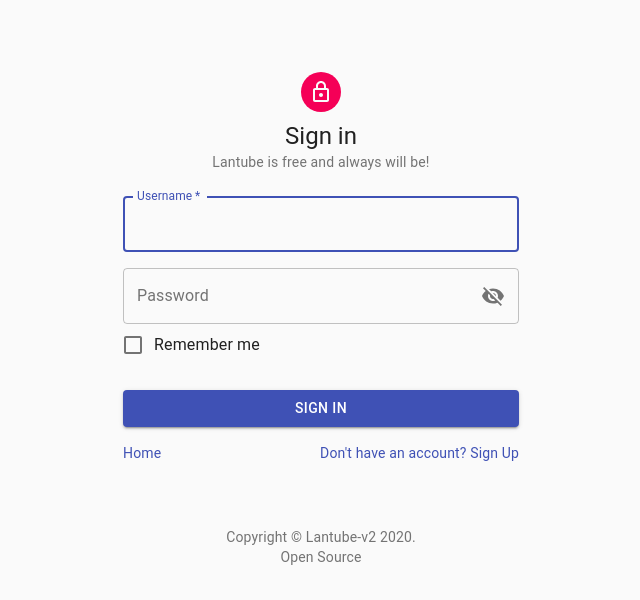
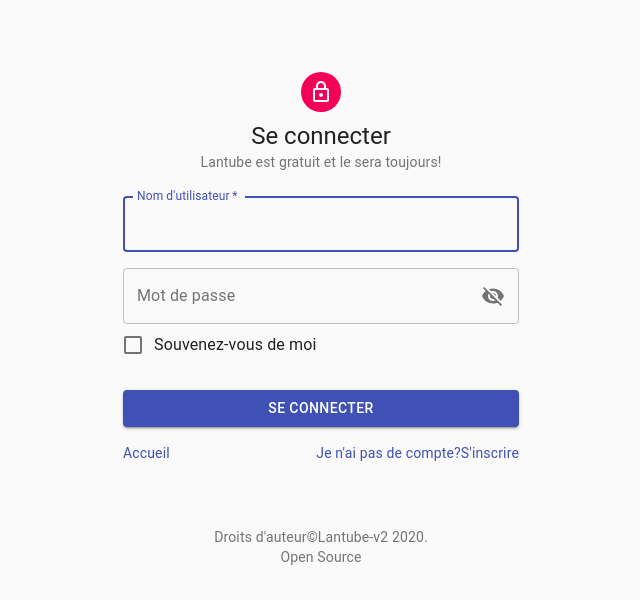
Before and after one commit to TatchumNono/lantube-v2, a React (Create React App) app: page /SignIn in a window 1280 px wide. Shown: the top 600 px of the page, without its empty margins (319-959 px from the left). Built offline with nearby package versions, Linux system fonts and the light colour scheme.

Commit message:
Integrate i18n in app

```diff
--- a/package.json
+++ b/package.json
@@ -11,11 +11,13 @@
     "@testing-library/react": "^9.3.2",
     "@testing-library/user-event": "^7.1.2",
     "axios": "^0.19.2",
+    "i18next": "^19.7.0",
     "react": "^16.13.1",
     "react-avatar-edit": "^0.8.3",
     "react-cookie": "^4.0.3",
     "react-dom": "^16.13.1",
     "react-dropzone": "^11.0.2",
+    "react-i18next": "^11.7.2",
     "react-player": "^2.6.0",
     "react-router-dom": "^5.2.0",
     "react-scripts": "^3.4.3",
--- a/src/components/Login/Copyright.js
+++ b/src/components/Login/Copyright.js
@@ -1,11 +1,13 @@
 import React from 'react';
 import Typography from '@material-ui/core/Typography';
 import Link from '@material-ui/core/Link';
+import { useTranslation } from 'react-i18next';
 
 const Copyright = () => {
+  const { t } = useTranslation()
   return (
     <Typography variant="body2" color="textSecondary" align="center">
-      {'Copyright © '}
+      {t('copyright')+'©'}
       <Link
         color="inherit"
         target="_BLANK"
--- a/src/components/Login/SignIn.js
+++ b/src/components/Login/SignIn.js
@@ -23,6 +23,7 @@ import axios from 'axios';
 import { useHistory } from 'react-router-dom';
 import { UserContext } from '../../contexts/userContext';
 import Copyright from './Copyright';
+import { useTranslation } from 'react-i18next';
 
 const useStyles = makeStyles((theme) => ({
   paper: {
@@ -52,6 +53,7 @@ const useStyles = makeStyles((theme) => ({
 }));
 
 const SignIn = () => {
+  const { t } = useTranslation()
   const [username, setUsername] = React.useState('');
   const [password, setPassword] = React.useState('');
   const [values, setValues] = React.useState(false);
@@ -96,9 +98,9 @@ const SignIn = () => {
           <LockOutlinedIcon />
         </Avatar>
         <Typography component="h1" variant="h5" align="center">
-          Sign in
+          {t('signin')}
           <Typography variant="body2" color="textSecondary" align="center">
-            Lantube is free and always will be!
+            {t('freedom-msg')+'!'}
           </Typography>
         </Typography>
         <form onSubmit={handleSubmit} className={classes.form} noValidate>
@@ -108,7 +110,7 @@ const SignIn = () => {
             required
             fullWidth
             id="username"
-            label="Username"
+            label={t('username-label')}
             name="username"
             autoFocus
             value={username}
@@ -119,7 +121,7 @@ const SignIn = () => {
 
           <FormControl className={classes.form} variant="outlined">
             <InputLabel htmlFor="outlined-adornment-password">
-              Password
+              {t('password-label')}
             </InputLabel>
             <OutlinedInput
               fullWidth
@@ -147,7 +149,7 @@ const SignIn = () => {
 
           <FormControlLabel
             control={<Checkbox value="remember" color="primary" />}
-            label="Remember me"
+            label={t('cookie-req')}
           />
           <Button
             type="submit"
@@ -155,17 +157,17 @@ const SignIn = () => {
             variant="contained"
             color="primary"
             className={classes.submit}>
-            Sign In
+            {t('signin')}
           </Button>
           <Grid container>
             <Grid item xs>
               <Link href="/" variant="body2">
-                Home
+                {t('home')}
               </Link>
             </Grid>
             <Grid item>
               <Link href="/SignUp" variant="body2">
-                {"Don't have an account? Sign Up"}
+            {t('non-members-msg')+'?'+t('signup')}
               </Link>
             </Grid>
           </Grid>
--- a/src/components/Login/SignUp.js
+++ b/src/components/Login/SignUp.js
@@ -23,6 +23,8 @@ import axios from 'axios';
 import Snackbar from '@material-ui/core/Snackbar';
 import MuiAlert from '@material-ui/lab/Alert';
 import Copyright from './Copyright';
+import { useTranslation } from 'react-i18next';
+
 
 const useStyles = makeStyles((theme) => ({
   paper: {
@@ -56,6 +58,7 @@ function Alert(props) {
 }
 
 const SignUp = () => {
+  const { t } = useTranslation()
   const [username, setUsername] = React.useState('');
   const [name, setName] = React.useState('');
   const [password, setPassword] = React.useState('');
@@ -150,14 +153,14 @@ const SignUp = () => {
       <CssBaseline />
       <div className={classes.paper}>
         <Typography component="h1" variant="h5">
-          Sign up
+          {t('signup')}
         </Typography>
         {/*<Avatar className={classes.avatar}>
           <LockOutlinedIcon />
         </Avatar>*/}
         <Box mt={8}>
           <Typography component="p" variant="body1">
-            Choose a profile picture
+            {t('choose a profile picture')}
           </Typography>
           <br />
           <Avatar
@@ -166,6 +169,7 @@ const SignUp = () => {
             onCrop={onCrop}
             onClose={onClose}
             onBeforeFileLoad={onBeforeFileLoad}
+            label={t('choose a file')}
           />
         </Box>
 
@@ -179,7 +183,7 @@ const SignUp = () => {
             required
             fullWidth
             id="username"
-            label="Username"
+            label={t("username-label")}
             name="username"
             autoFocus
             value={username}
@@ -194,7 +198,7 @@ const SignUp = () => {
             required
             fullWidth
             id="username"
-            label="Name"
+            label={t("name")}
             name="name"
             autoFocus
             value={name}
@@ -205,7 +209,7 @@ const SignUp = () => {
 
           <FormControl className={classes.form} required variant="outlined">
             <InputLabel htmlFor="outlined-adornment-password">
-              Password
+            {t("password-label")}
             </InputLabel>
             <OutlinedInput
               fullWidth
@@ -233,7 +237,7 @@ const SignUp = () => {
 
           <FormControl className={classes.form} variant="outlined">
             <InputLabel htmlFor="outlined-adornment-password">
-              Confirm Password
+              {t("confirm password")}
             </InputLabel>
             <OutlinedInput
               fullWidth
@@ -271,12 +275,12 @@ const SignUp = () => {
             variant="contained"
             color="primary"
             className={classes.submit}>
-            Sign In
+            {t("signin")}
           </Button>
           <Grid container>
             <Grid item xs>
               <Link href="/SignIn" variant="body2">
-                Login
+                {t("login")}
               </Link>
             </Grid>
           </Grid>
--- a/src/components/Menu/Menu.js
+++ b/src/components/Menu/Menu.js
@@ -7,9 +7,11 @@ import Divider from '@material-ui/core/Divider';
 import ListItem from '@material-ui/core/ListItem';
 import ListItemIcon from '@material-ui/core/ListItemIcon';
 import ListItemText from '@material-ui/core/ListItemText';
-import InboxIcon from '@material-ui/icons/MoveToInbox';
+import HomeIcon from '@material-ui/icons/MoveToInbox';
 import { Link } from 'react-router-dom';
-import MailIcon from '@material-ui/icons/Mail';
+import FolderIcon from '@material-ui/icons/Mail';
+import { useTranslation } from 'react-i18next';
+
 
 const useStyles = makeStyles({
   list: {
@@ -21,6 +23,7 @@ const useStyles = makeStyles({
 });
 
 const MenuDrawer = (props) => {
+  const { t } = useTranslation();
   const classes = useStyles();
   return (
     <div>
@@ -34,7 +37,7 @@ const MenuDrawer = (props) => {
             <List>
               <ListItem button component={Link} to="/">
                 <ListItemIcon>
-                  <InboxIcon /> Home
+                  <HomeIcon /> {t('home')}
                 </ListItemIcon>
                 <ListItemText />
               </ListItem>
@@ -43,7 +46,7 @@ const MenuDrawer = (props) => {
             <List>
               <ListItem button component={Link} to="/Upload">
                 <ListItemIcon>
-                  <MailIcon /> Upload
+                  <FolderIcon /> {t('upload')}
                 </ListItemIcon>
                 <ListItemText />
               </ListItem>
--- a/src/components/Upload/Upload.js
+++ b/src/components/Upload/Upload.js
@@ -1,21 +1,21 @@
-import React, { useContext } from 'react';
+import React, { useContext,useState } from 'react';
 import NavBarAuth from '../Navbar/NavbarAuth';
 import { UserContext } from '../../contexts/userContext';
 import SimpleModal from '../modal/Verification';
 import SubUpload from './SubUpload';
 
 const Upload = () => {
+  const file_categories = ["film","music","tutorial","other"]
   const { cookie } = useContext(UserContext);
   return (
     <div>
-      {!cookie.isLoggedIn ? (
+      {cookie.isLoggedIn ? (
         <div>
           <SimpleModal />
         </div>
       ) : (
         <div>
-          <NavBarAuth />
-          <SubUpload />
+          <SubUpload categories={file_categories} />
         </div>
       )}
     </div>
--- /dev/null
+++ b/src/i18n.js
@@ -0,0 +1,32 @@
+import i18n from "i18next";
+import { initReactI18next } from "react-i18next";
+import EnglishTranslation from './locales/en/translation.json';
+import FrenchStranslation from './locales/fr/translation.json';
+
+const resources = {
+  en: {
+    translation: EnglishTranslation
+  },
+  fr: {
+    translation: FrenchStranslation
+  }
+};
+
+
+
+i18n
+  .use(initReactI18next) // passes i18n down to react-i18next
+  .init({
+    debug:true,
+    resources,
+    lng: "fr",
+    fallbackLng: 'fr',
+
+    keySeparator: true, // we do not use keys in form messages.welcome
+
+    interpolation: {
+      escapeValue: false // react already safes from xss
+    }
+  });
+
+  export default i18n;
--- a/src/index.js
+++ b/src/index.js
@@ -3,6 +3,7 @@ import ReactDOM from 'react-dom';
 import './index.css';
 import App from './components/App/App';
 import * as serviceWorker from './serviceWorker';
+import './i18n';
 
 ReactDOM.render(
   <React.StrictMode>
--- /dev/null
+++ b/src/locales/en/translation.json
@@ -0,0 +1,25 @@
+{
+    "non-members-msg": "Don't have an account",
+    "password-label": "Password",
+    "username-label": "Username",
+    "cookie-req" : "Remember me",
+    "freedom-msg": "Lantube is free and always will be",
+    "signin": "Signin",
+    "login": "Login",
+    "copyright": "Copyright",
+    "upload": "Upload",
+    "home": "Home",
+    "choose a file": "Choose a file",
+    "choose a profile picture": "Choose a profile picture",
+    "confirm password": "Confirm password",
+    "name": "Name",
+    "signup": "Sign Up",
+    "search": "Search",
+    "category": "Category",
+    "tutorial": "Tutorial",
+    "music": "Music",
+    "other":"Other",
+    "title": "Title",
+    "file-req-msg": "Click here select a file"
+
+}
--- /dev/null
+++ b/src/locales/fr/translation.json
@@ -0,0 +1,24 @@
+{
+    "non-members-msg": "Je n'ai pas de compte",
+    "password-label": "Mot de passe",
+    "username-label" : "Nom d'utilisateur",
+    "cookie-req": "Souvenez-vous de moi",
+    "freedom-msg": "Lantube est gratuit et le sera toujours",
+    "signin": "Se connecter",
+    "login": "S'identifier",
+    "copyright": "Droits d'auteur",
+    "upload": "Télécharger",
+    "home": "Accueil",
+    "choose a file": "Choisissez un fichier",
+    "choose a profile picture":"Choisissez une photo de profil",
+    "confirm password": "Confirmez le mot de passe",
+    "name": "Nom",
+    "signup": "S'inscrire",
+    "search": "Recherche",
+    "category": "Catégorie",
+    "tutorial": "Tutoriels",
+    "music": "La musique",
+    "other":"Autre",
+    "title": "Titre",
+    "file-req-msg": "Sélectionnez le fichier"
+}
```
Also changed, not shown: src/components/Navbar/Navbar.js (+6 -4 lines), src/components/Upload/SubUpload.js (+14 -15 lines).
